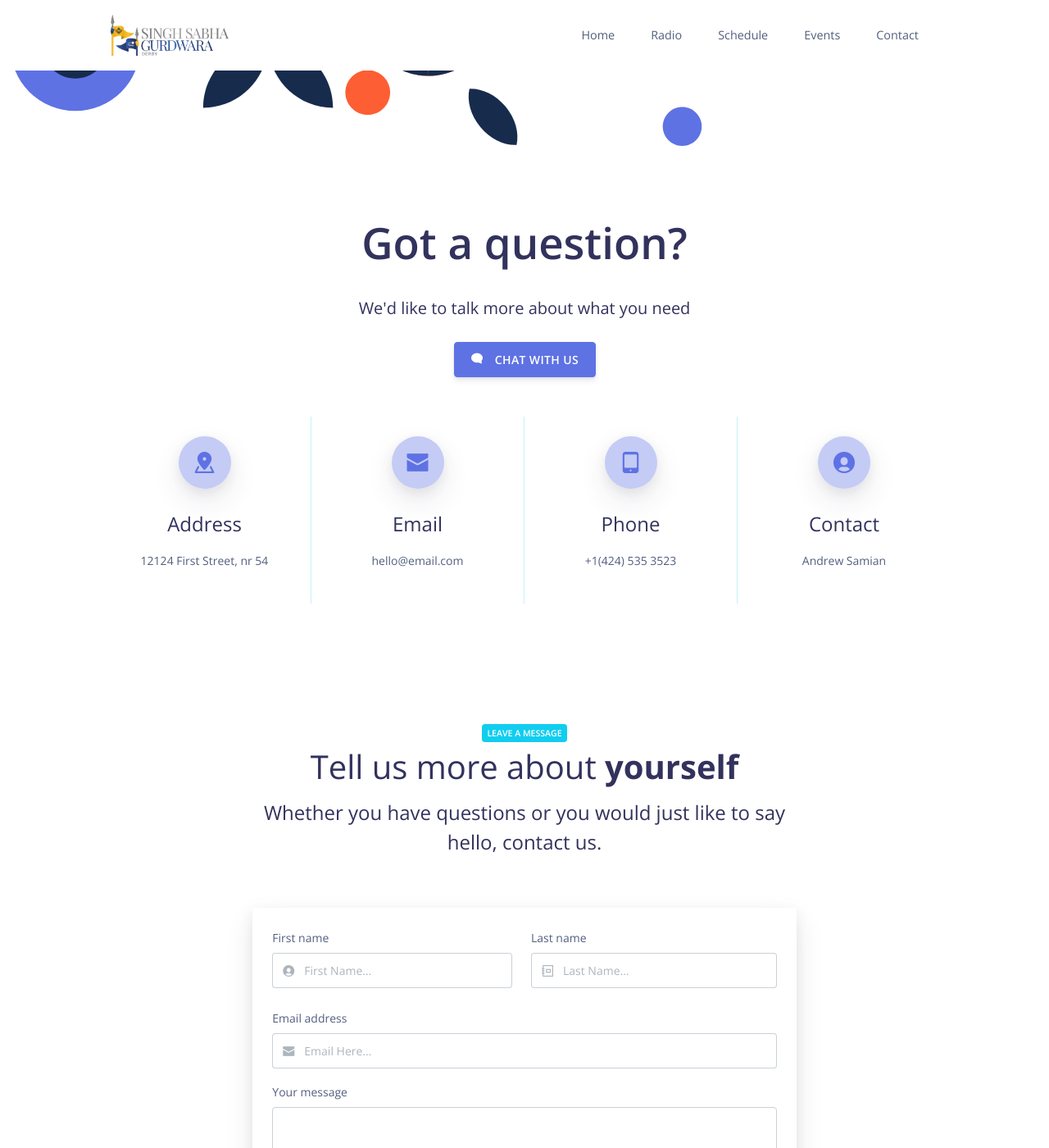
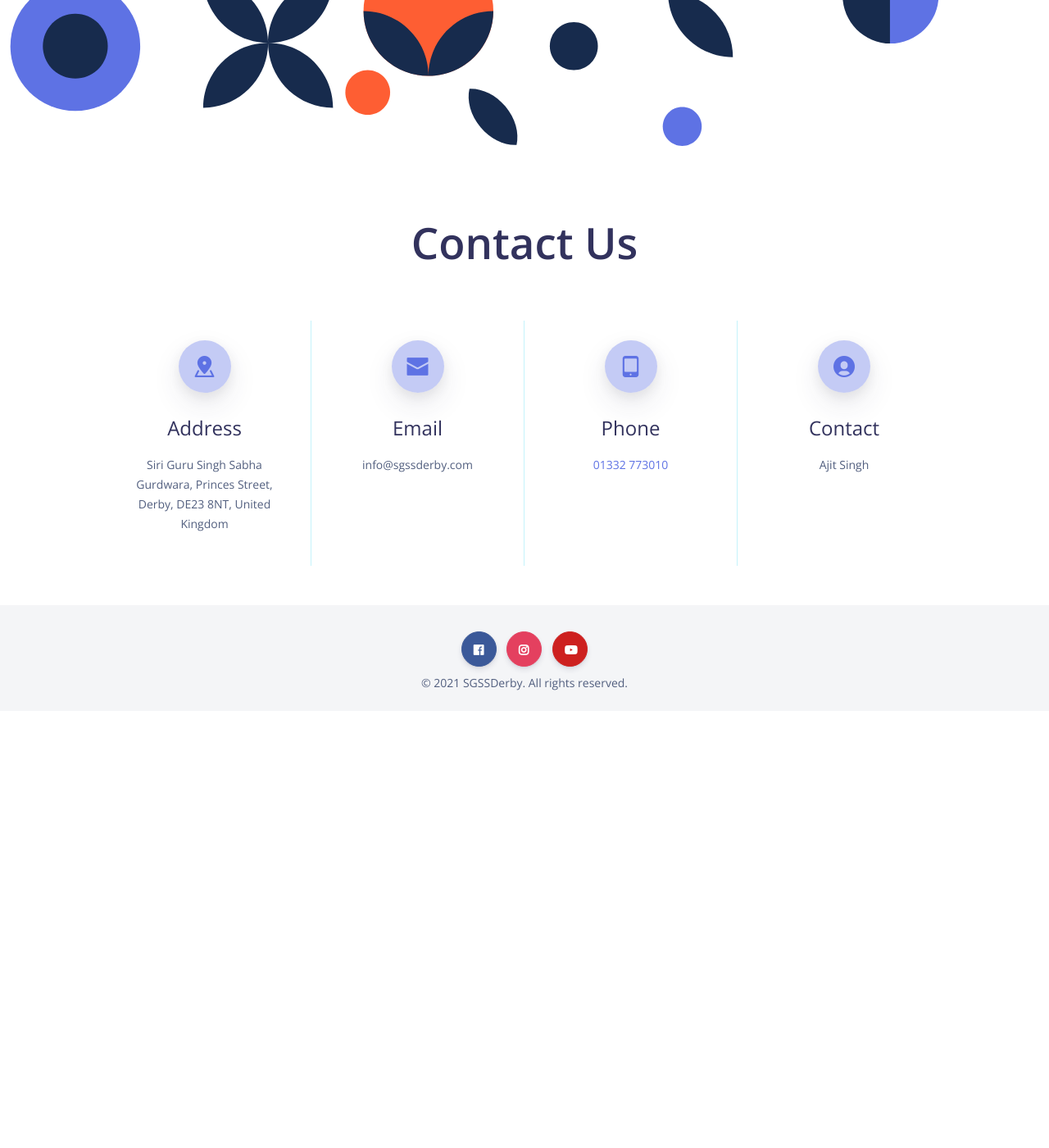
Before and after one commit to sgssderby/sgssderby.github.io, a Jekyll site: the page built from _pages/contact.md, in a window 1280 px wide and 1400 px high, scrolled down 194 px. Shown: the whole window at 82% size. Built offline with Jekyll 4.4.1, drawn with Linux system fonts in a browser that asks for light colours; nearby versions of some CDN libraries; after the commit the page ends 1061 px from its top, so only the background shows below that; some of the changed text lies outside the part shown.

Commit message:
add contact us page

```diff
--- a/_includes/components/headers/contact-page-header.html
+++ b/_includes/components/headers/contact-page-header.html
@@ -5,12 +5,7 @@
   <div class="container">
     <div class="row">
       <div class="col-md-12 text-center mb-5">
-        <h1 class="display-1">Got a question?</h1>
-        <h3 class="lead">We'd like to talk more about what you need</h3>
-        <button class="btn btn-icon btn-primary mt-3" type="button">
-          <span class="btn-inner--icon"><i class="ni ni-chat-round"></i></span>
-          <span class="btn-inner--text"><a class="text-white" href='#contact'>Chat with us</a></span>
-        </button>
+        <h1 class="display-1">Contact Us</h1>
       </div>
     </div>
     <div class="row">
@@ -20,7 +15,12 @@
             <i class="ni ni-square-pin"></i>
           </div>
           <h4 class="info-title">Address</h4>
-          <p class="description px-0">12124 First Street, nr 54</p>
+          <p class="description px-0">
+            Siri Guru Singh Sabha Gurdwara,
+            Princes Street,
+            Derby,
+            DE23 8NT,
+            United Kingdom</p>
         </div>
       </div>
       <div class="col-lg-3 col-md-6 col-6">
@@ -29,7 +29,7 @@
             <i class="ni ni-email-83"></i>
           </div>
           <h4 class="info-title">Email</h4>
-          <p class="description px-0">hello@email.com</p>
+          <p class="description px-0">info@sgssderby.com</p>
         </div>
       </div>
       <div class="col-lg-3 col-md-6 col-6">
@@ -38,7 +38,7 @@
             <i class="ni ni-mobile-button"></i>
           </div>
           <h4 class="info-title">Phone</h4>
-          <p class="description px-0">+1(424) 535 3523</p>
+          <p class="description px-0"><a href="tel:01332773010">01332 773010</a></p>
         </div>
       </div>
       <div class="col-lg-3 col-md-6 col-6">
@@ -47,7 +47,7 @@
             <i class="ni ni-circle-08"></i>
           </div>
           <h4 class="info-title">Contact</h4>
-          <p class="description px-0">Andrew Samian</p>
+          <p class="description px-0">Ajit Singh</p>
         </div>
       </div>
     </div>
--- a/_pages/contact.md
+++ b/_pages/contact.md
@@ -6,5 +6,3 @@
 ---
 
 {% include components/headers/contact-page-header.html %}
-
-{% include contact-form.html %}
```
Also changed, not shown: todo.md (+2 -1 lines).
